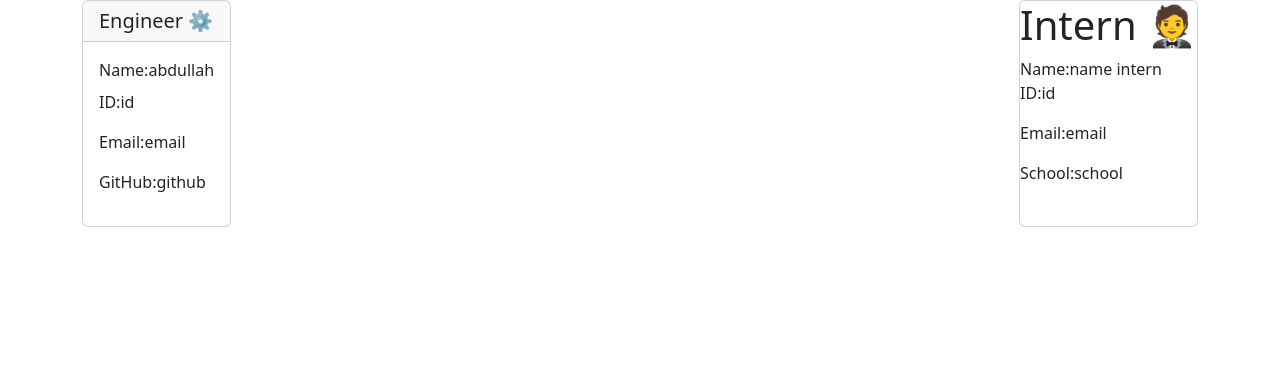
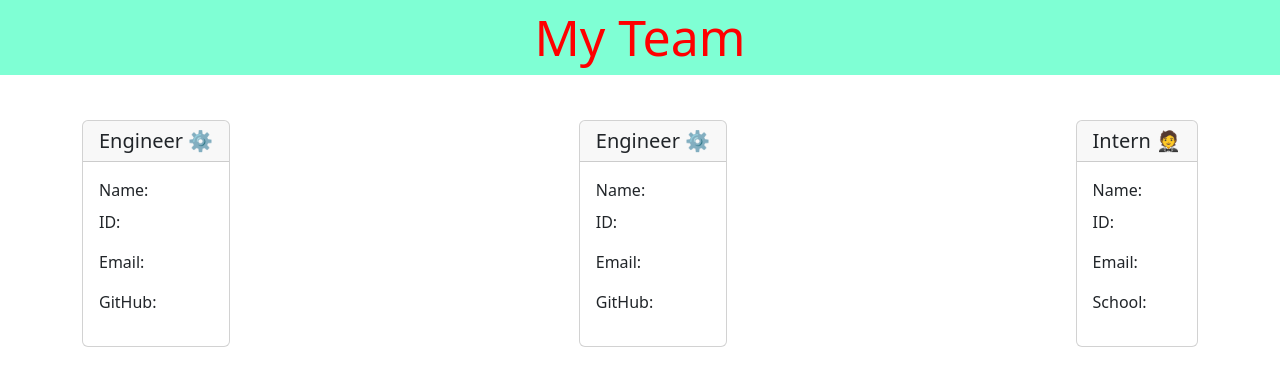
Before and after one commit to abewd/Team-profile-generator-2, a website: page answers.html in a window 1280 px wide. Drawn offline with nearby package versions, Linux system fonts and the light colour scheme.

Commit message:
almost done

```diff
--- a/answers.html
+++ b/answers.html
@@ -6,31 +6,42 @@
       <meta charset="UTF-8">
       <meta http-equiv="X-UA-Compatible" content="IE=edge">
       <meta name="viewport" content="width=device-width, initial-scale=1.0">
+
+      <!-- Adding Bootstrap Links -->
       <link href="https://cdn.jsdelivr.net/npm/bootstrap@5.3.0-alpha1/dist/css/bootstrap.min.css" rel="stylesheet" integrity="sha384-GLhlTQ8iRABdZLl6O3oVMWSktQOp6b7In1Zl3/Jr59b6EGGoI1aFkw7cmDA6j6gD" crossorigin="anonymous">
       <script src="https://cdn.jsdelivr.net/npm/bootstrap@5.3.0-alpha1/dist/js/bootstrap.bundle.min.js" integrity="sha384-w76AqPfDkMBDXo30jS1Sgez6pr3x5MlQ1ZAGC+nuZB+EYdgRZgiwxhTBTkF7CXvN" crossorigin="anonymous"></script>
 
       <title>Document</title>
     </head>
     <body>
-    <div class="container
-    ">
+
+    <header>My Team</header>
+    <div class="container">
       <div class = "card"><h5 class = "card-header">  Engineer ⚙️ </h5>
- <div class = "card-body"><div class = "card-title"> Name:abdullah</div>
+ <div class = "card-body"><div class = "card-title"> Name:</div>
 
- <div class = "card-text"> <p> ID:id</p>
+ <div class = "card-text"> <p> ID:</p>
 
- <p> Email:email</p>
+ <p> Email:</p>
 
- <p> GitHub:github</p>
-</div> </div> </div><div class = "card"> <h1>  Intern 🤵 </h1>
- <div class = name> Name:name intern</div>
+ <p> GitHub:</p>
+</div> </div> </div><div class = "card"><h5 class = "card-header">  Engineer ⚙️ </h5>
+ <div class = "card-body"><div class = "card-title"> Name:</div>
 
- <p> ID:id</p>
+ <div class = "card-text"> <p> ID:</p>
 
- <p> Email:email</p>
+ <p> Email:</p>
 
- <p> School:school</p>
-</div></div>
+ <p> GitHub:</p>
+</div> </div> </div><div class = "card"><h5 class = "card-header">  Intern 🤵 </h5>
+ <div class = "card-body"><div class = "card-title"> Name:</div>
+
+ <div class = "card-text"> <p> ID:</p>
+
+ <p> Email:</p>
+
+ <p> School:</p>
+</div> </div> </div>
       </div>
     </body>
     </html>
--- a/style.css
+++ b/style.css
@@ -1,30 +1,14 @@
-/* .square {
-  font-size: x-large;
-  width: 500px;
-  height: 500px;
-  border: 2px solid black;
-  padding: 10px;
-  background-color: rgb(240, 205, 170);
-  justify-content: center;
-  color: rgb(29, 1, 107);
-}
-
-.name {
-  font-size: 45px;
-  background-color: rgb(170, 170, 245);
-  width: 100%;
-  color: rgb(29, 1, 107);
-  justify-content: center;
-  text-align: center;
-}
-
-h1 {
-  padding: 10px;
-}
- */
-
 .container {
   display: flex;
   flex-direction: row;
   justify-content: space-between;
+  padding: 15px;
 }
+
+header {
+  margin-bottom: 30px;
+  font-size: 50px;
+  text-align: center;
+  background-color: aquamarine;
+  color: red;
+}
```
Also changed, not shown: index.js (+20 -11 lines), testindex.js (deleted, +0 -11 lines).
